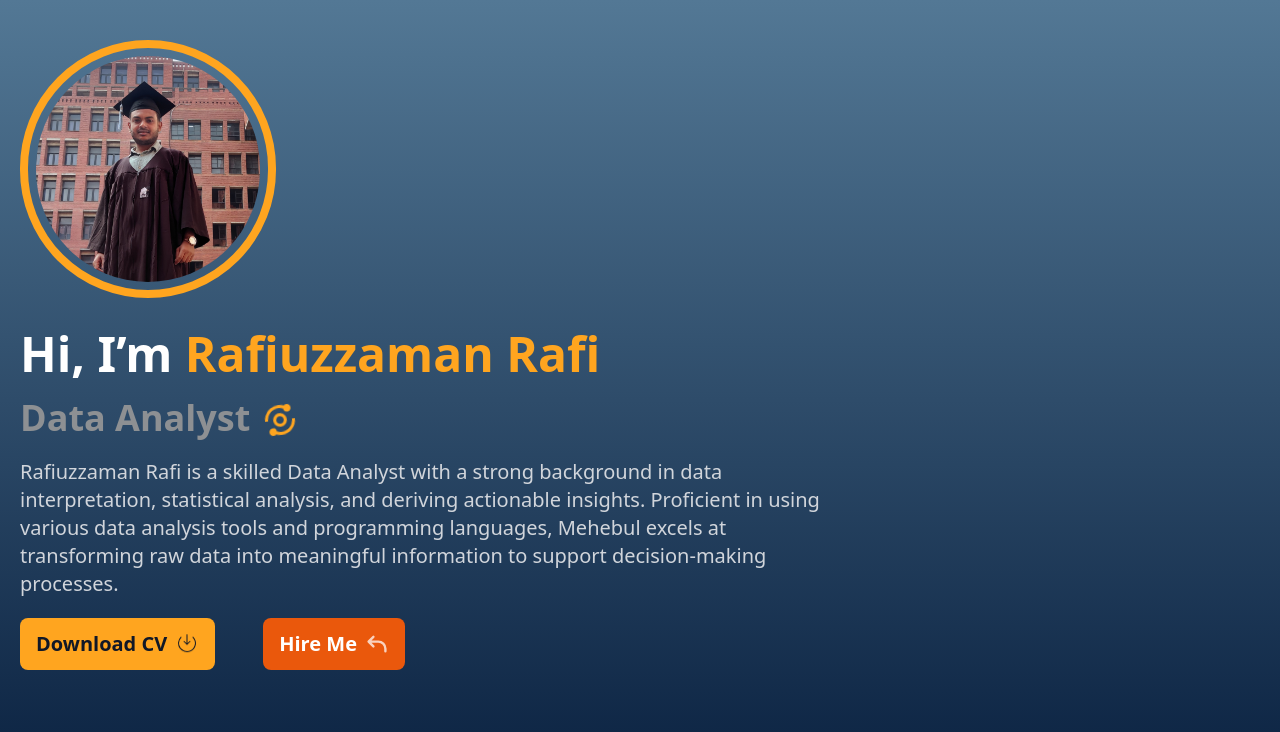
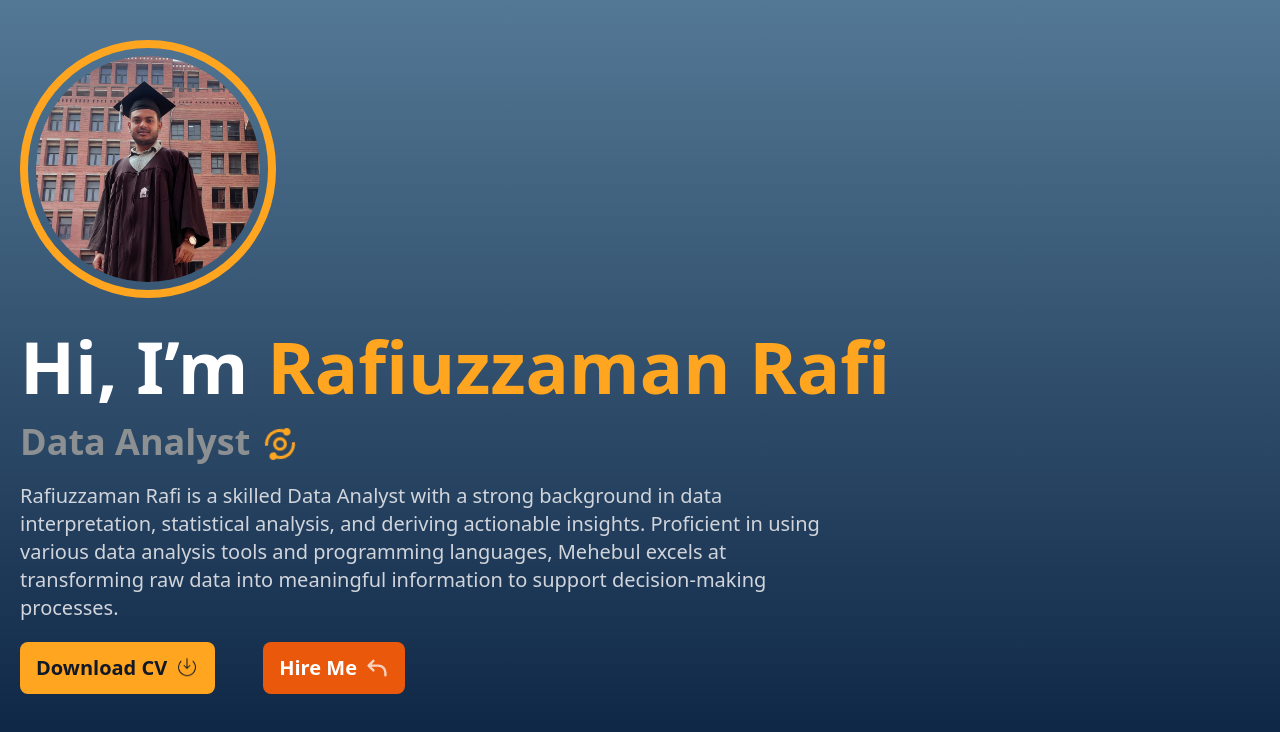
Before and after one commit to Mehebul02/Rafiuzzaman-Rafi, a React (Vite) app: page / in a window 1280 px wide. Shown: the top 732 px of the page. Built offline with nearby package versions, Linux system fonts and the light colour scheme.

Commit message:
Modify added

```diff
--- a/index.html
+++ b/index.html
@@ -5,9 +5,13 @@
     <link rel="icon" type="image/svg+xml" href="/logo.png" />
     <meta name="viewport" content="width=device-width, initial-scale=1.0" />
     <title>Rafiuzzaman Rafi</title>
+    <link href="https://unpkg.com/aos@2.3.1/dist/aos.css" rel="stylesheet">
   </head>
   <body>
     <div id="root"></div>
     <script type="module" src="/src/main.jsx"></script>
+    <script>
+      AOS.init();
+    </script>
   </body>
 </html>
--- a/package.json
+++ b/package.json
@@ -10,10 +10,13 @@
     "preview": "vite preview"
   },
   "dependencies": {
+    "aos": "^2.3.4",
+    "framer-motion": "^11.3.28",
     "react": "^18.3.1",
     "react-dom": "^18.3.1",
     "react-icons": "^5.3.0",
-    "tailwind-merge": "^2.5.2"
+    "tailwind-merge": "^2.5.2",
+    "typewriter-effect": "^2.21.0"
   },
   "devDependencies": {
     "@eslint/js": "^9.9.0",
--- a/src/components/left-section/LeftPart.jsx
+++ b/src/components/left-section/LeftPart.jsx
@@ -14,7 +14,7 @@ const LeftPart = () => {
       />
       {/* name title  */}
       <div className="space-y-5">
-        <h1 className="text-5xl text-white font-poppins font-semibold mt-8">
+        <h1 className="text-7xl text-white font-poppins font-semibold mt-8">
           Hi, I’m{" "}
           <span className="text-[#ffa51f] font-montserrat">
             Rafiuzzaman Rafi
```
Also changed, not shown: 1 other file (tests, documents, lock files or other folders).
